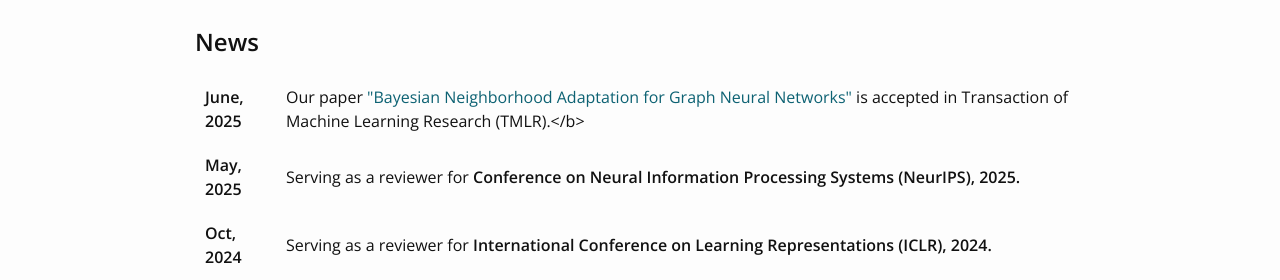
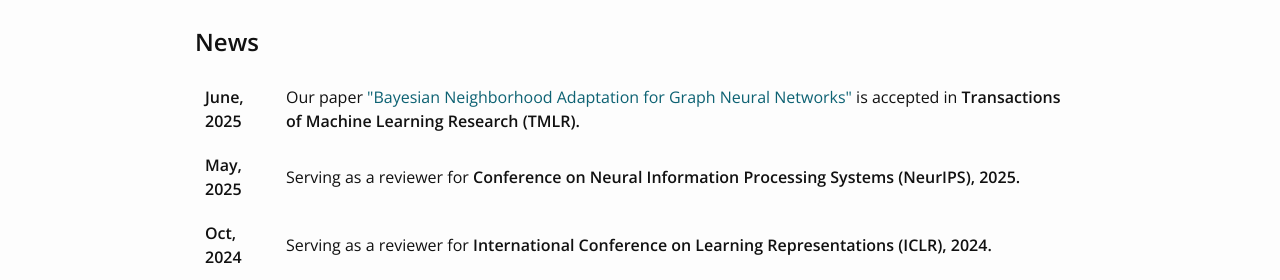
Before and after one commit to paribeshregmi/paribeshregmi.github.io, a Jekyll site: the page built from index.markdown, in a window 1280 px wide. Shown: the part 395-675 px from the top of the page. Built offline with Jekyll 4.4.1, drawn with Linux system fonts in a browser that asks for light colours.

Commit message:
Update index.markdown

```diff
--- a/index.markdown
+++ b/index.markdown
@@ -25,7 +25,7 @@ My research spans Bayesian methods, graph learning, and generative models. I hav
      <table>
      <tr>
         <td><b>June, 2025</b></td>
-        <td> Our paper <a href="https://openreview.net/forum?id=2zEemRib3a" target="_blank" rel="noopener noreferrer">"Bayesian Neighborhood Adaptation for Graph Neural Networks"</a> is accepted in Transaction of Machine Learning Research (TMLR).</b></td>
+        <td> Our paper <a href="https://openreview.net/forum?id=2zEemRib3a" target="_blank" rel="noopener noreferrer">"Bayesian Neighborhood Adaptation for Graph Neural Networks"</a> is accepted in <b>Transactions of Machine Learning Research (TMLR).</b></td>
       </tr>
       <tr>
         <td><b>May, 2025</b></td>
```
